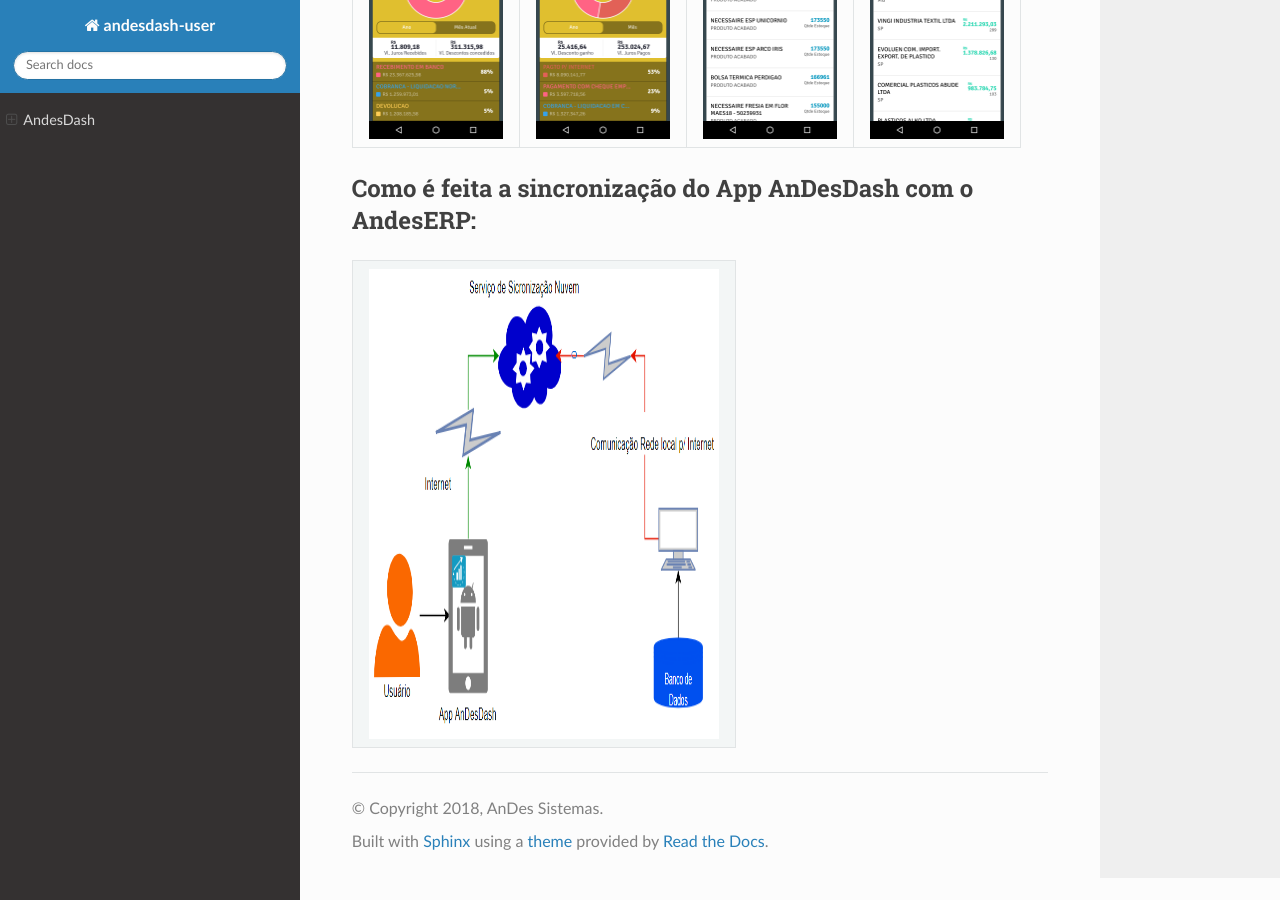
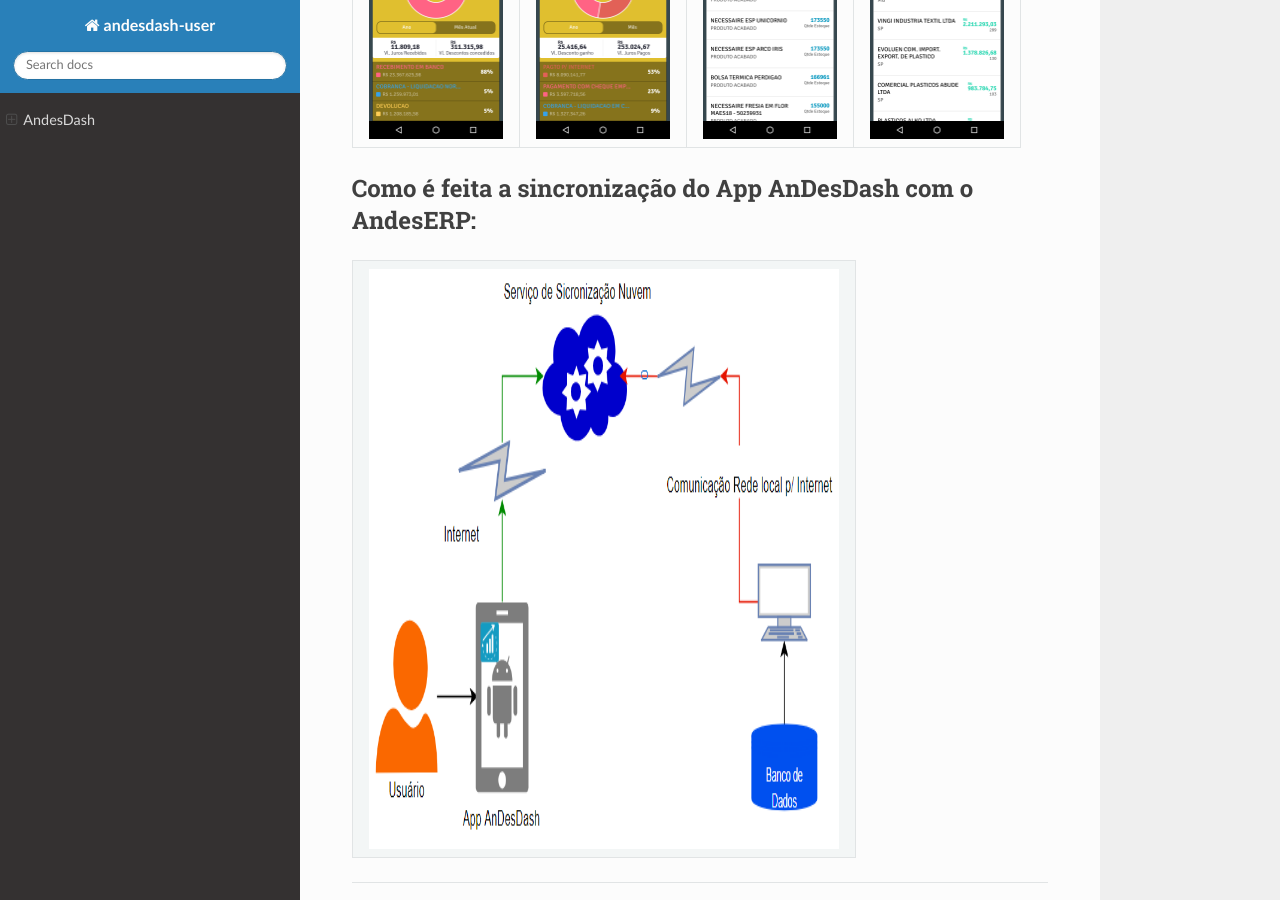
Before and after one commit to Leohenfresil/AnDesDash, a Sphinx documentation site: the page built from docs/index.rst, in a window 1280 px wide and 900 px high, scrolled down 5327 px. Built offline with Sphinx 7.4.7 and the Read the Docs theme 2.0.0, drawn with Linux system fonts in a browser that asks for light colours.

Commit message:
Update index.rst

```diff
--- a/docs/index.rst
+++ b/docs/index.rst
@@ -228,5 +228,5 @@
    :width: 134 px
 
 .. |IMG28| image:: static/sync_AnDesDash.png
-   :height: 470 px
-   :width: 350 px
+   :height: 580 px
+   :width: 470 px
```
